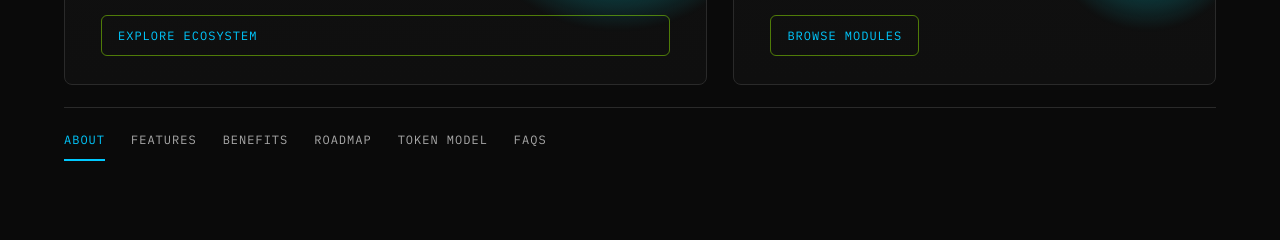
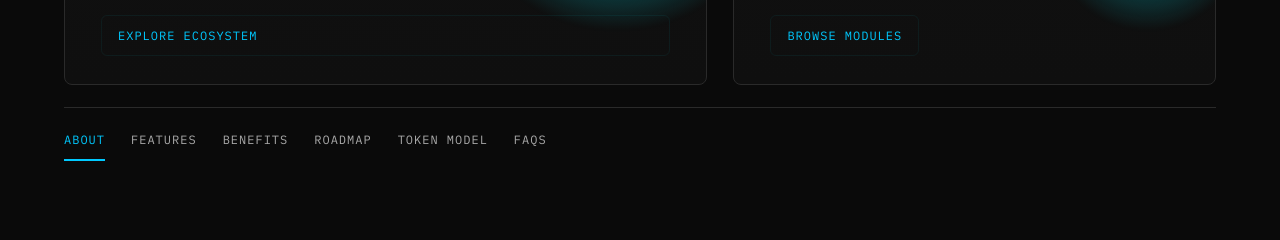
Before and after one commit to hyperitsme/usemovara, a plain HTML site: page index.html in a window 1280 px wide. Shown: the part 536-776 px from the top of the page. Drawn offline with Linux system fonts and the light colour scheme.

Commit message:
Update index.html

```diff
--- a/index.html
+++ b/index.html
@@ -97,14 +97,14 @@
   .cta{
     display:inline-flex;align-items:center;gap:10px;
     background:transparent;color:var(--accent);
-    border:1px solid rgba(158,255,0,.45);
+    border:1px solid rgba(0, 235, 250, .06);
     padding:12px 16px;border-radius:6px;
     font-size:12px;text-transform:uppercase;letter-spacing:1px;
     text-decoration:none;user-select:none;
     transition:background .2s ease, color .2s ease, border-color .2s ease, transform .2s ease;
   }
   .cta:hover{
-    background:rgba(158,255,0,.08);
+    background:rgba(0, 235, 250, .06);
     border-color:var(--accent);
     transform:translateY(-1px);
   }
@@ -295,7 +295,7 @@
           .arrow--muted{ stroke:#6a6a6a; stroke-width:1.4; stroke-dasharray:4 8; opacity:.7; animation:flow 3.2s linear infinite; animation-delay:var(--delay,0s); }
           .note{ font: 11px 'IBM Plex Mono', monospace; fill:#00c9ff; }
           @keyframes flow{ to{ stroke-dashoffset:-220 } }
-          @keyframes pulse{ 0%,100%{ filter:url(#g) } 50%{ filter:drop-shadow(0 0 14px rgba(158,255,0,.55)) } }
+          @keyframes pulse{ 0%,100%{ filter:url(#g) } 50%{ filter:drop-shadow(0 0 14px rgba(0, 235, 250, .06)) } }
           @media (prefers-reduced-motion:reduce){
             .arrow,.arrow--muted,.box--accent{ animation:none }
           }
```
